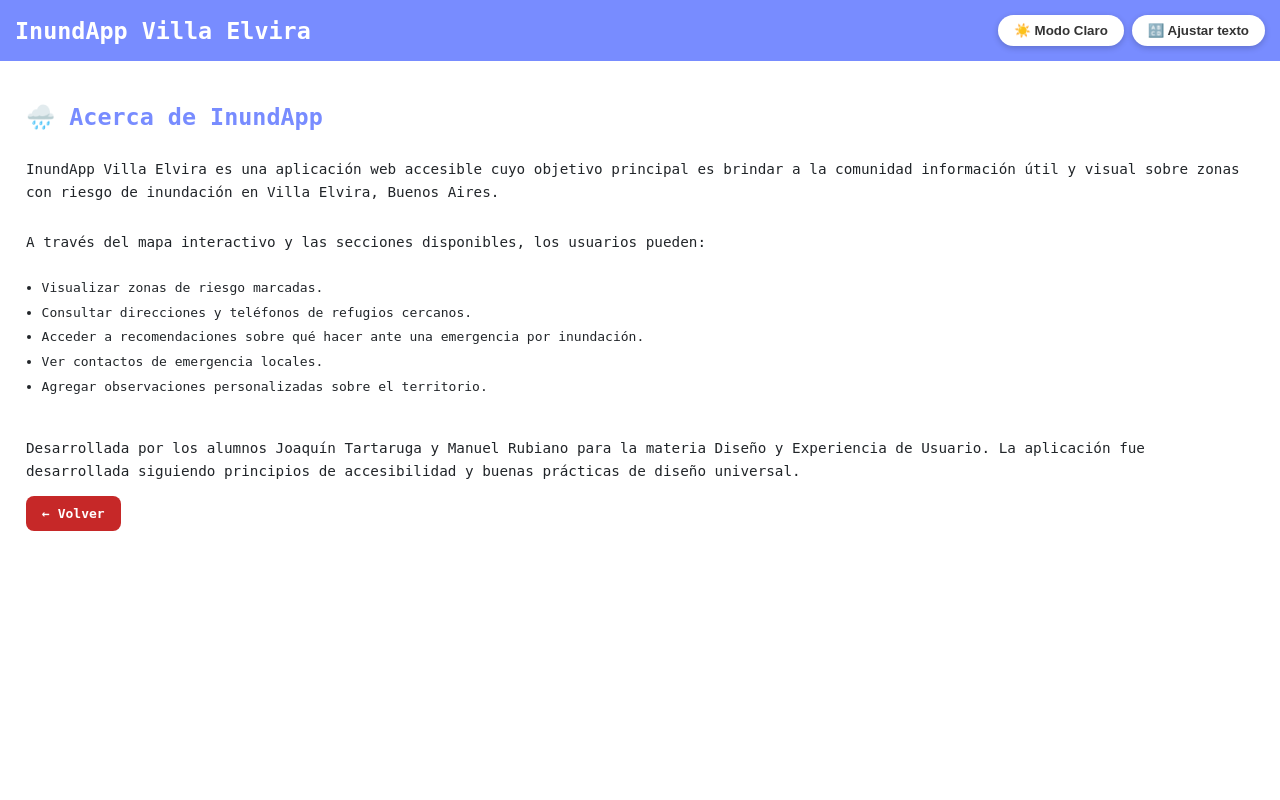
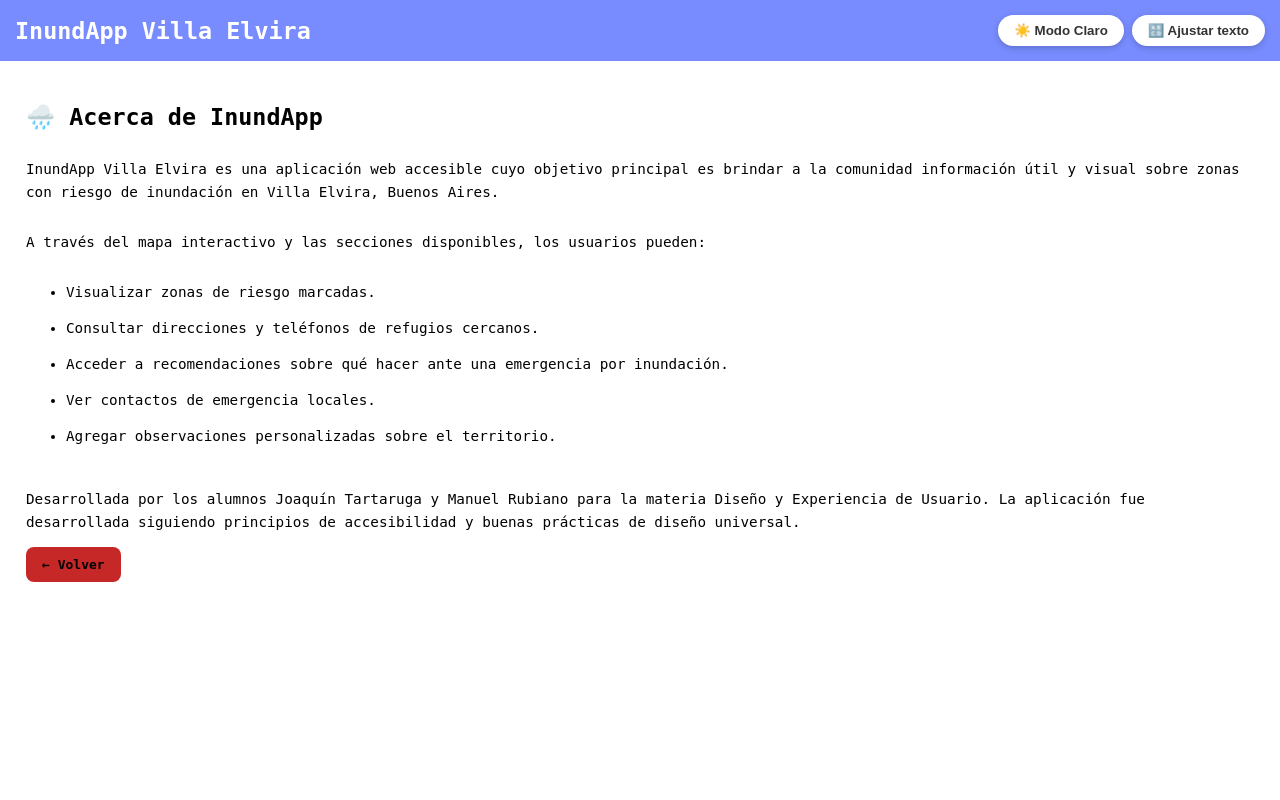
Before and after one commit to Joaco27/InundApp, a Flask app: page /about in a window 1280 px wide. Run offline with Flask 3, Linux system fonts and the light colour scheme; parts of the project's set-up code (start-up, migrations or seed data) failed here and were passed over.

Commit message:
botones modo oscuro y ajustar texto terminados

```diff
--- /dev/null
+++ b/project_deu/project_deu/static/js/main.js
@@ -0,0 +1,48 @@
+document.addEventListener("DOMContentLoaded", function () {
+  const modoBtn = document.getElementById('modo-btn');
+  const fuenteBtn = document.getElementById('fuente-btn');
+  const header = document.querySelector('.app-header');
+  const html = document.documentElement;
+  const body = document.body;
+  const appBody = document.querySelector('.app-body');
+  const chatMensajes = document.querySelector('.chat-mensajes');
+  const chatForm = document.querySelector('.chat-formulario');
+  const chatInput = document.querySelector('.chat-formulario input[type="text"]');
+  const chatButton = document.querySelector('.chat-formulario button');
+
+  let modoOscuro = false;
+  let tamañoFuente = 1;
+
+  modoBtn.addEventListener('click', () => {
+    modoOscuro = !modoOscuro;
+
+    body.style.backgroundColor = modoOscuro ? '#121212' : 'white';
+    body.style.color = modoOscuro ? '#f5f5f5' : 'black';
+    header.style.backgroundColor = modoOscuro ? '#333' : '#788CFF';
+    if (appBody) {
+      appBody.style.backgroundColor = modoOscuro ? '#181818' : 'white';
+      appBody.style.color = modoOscuro ? '#f5f5f5' : 'black';
+    }
+    if (chatMensajes) chatMensajes.style.backgroundColor = modoOscuro ? '#1e1e1e' : '#f9f9f9';
+
+    if (chatForm) chatForm.style.backgroundColor = modoOscuro ? '#2b2b2b' : '#fff';
+    if (chatInput) {
+      chatInput.style.backgroundColor = modoOscuro ? '#444' : '#fff';
+      chatInput.style.color = modoOscuro ? '#fff' : '#000';
+      chatInput.style.border = modoOscuro ? '1px solid #888' : '1px solid #ccc';
+    }
+    if (chatButton) {
+      chatButton.style.backgroundColor = modoOscuro ? '#388e3c' : '#43a047';
+      chatButton.style.color = '#fff';
+    }
+
+    modoBtn.innerText = modoOscuro ? '🌙 Modo Oscuro' : '☀️ Modo Claro';
+    modoBtn.setAttribute('aria-label', modoOscuro ? 'Cambiar a modo claro' : 'Cambiar a modo oscuro');
+  });
+
+  fuenteBtn.addEventListener('click', () => {
+    tamañoFuente += 0.1;
+    if (tamañoFuente > 1.3) tamañoFuente = 1;
+    html.style.fontSize = `${tamañoFuente}rem`;
+  });
+});
--- a/project_deu/project_deu/templates/acerca.html
+++ b/project_deu/project_deu/templates/acerca.html
@@ -8,9 +8,9 @@
     html, body {
       height: 100%;
       margin: 0;
-      background-color: #1e1e1e;
+      background-color: white;
       font-family: monospace;
-      color: #ffffff;
+      color: black;
     }
 
     .app {
@@ -61,8 +61,8 @@
       display: flex;
       flex-direction: column;
       padding: 2rem;
-      background-color: #ffffff;
-      color: #212529;
+      background-color: white;
+      color: inherit;
       overflow-y: auto;
     }
 
@@ -75,19 +75,13 @@
       gap: 10px;
     }
 
-    .app-body p {
+    .app-body p,
+    .app-body ul,
+    .app-body li {
       font-size: 1.1rem;
       line-height: 1.6;
       margin-bottom: 1rem;
-    }
-
-    .app-body ul {
-      padding-left: 1.2rem;
-      margin-bottom: 1.5rem;
-    }
-
-    .app-body ul li {
-      margin-bottom: 0.75rem;
+      color: inherit;
     }
 
     .btn-volver {
@@ -108,6 +102,11 @@
     .btn-volver:focus {
       background-color: #a22323;
       outline: none;
+    }
+
+    /* Herencia forzada para modo oscuro */
+    .app-body, .app-body * {
+      color: inherit !important;
     }
   </style>
 </head>
@@ -144,5 +143,7 @@
       <a class="btn-volver mt-3" href="{{ url_for('main.index') }}">← Volver</a>
     </div>
   </div>
+
+  <script src="/static/js/main.js"></script>
 </body>
 </html>
--- a/project_deu/project_deu/templates/agregar_observacion.html
+++ b/project_deu/project_deu/templates/agregar_observacion.html
@@ -181,6 +181,8 @@
     </div>
   </div>
 
+  <script src="/static/js/main.js"></script>
+
   <script>
     const form = document.getElementById('chat-form');
     const input = document.getElementById('mensaje');
--- a/project_deu/project_deu/templates/contactos.html
+++ b/project_deu/project_deu/templates/contactos.html
@@ -137,5 +137,8 @@
       <a class="btn-volver" href="{{ url_for('main.index') }}" aria-label="Volver a la página principal">← Volver</a>
     </div>
   </div>
+
+  <script src="/static/js/main.js"></script>
+
 </body>
 </html>
--- a/project_deu/project_deu/templates/index.html
+++ b/project_deu/project_deu/templates/index.html
@@ -193,6 +193,8 @@
 
   <!-- Leaflet JS -->
   <script src="https://unpkg.com/leaflet@1.9.4/dist/leaflet.js"></script>
+  <script src="/static/js/main.js"></script>
+
   <script>
     const map = L.map('map').setView([-34.9331, -57.9131], 15);
     L.tileLayer('https://{s}.tile.openstreetmap.org/{z}/{x}/{y}.png', {
--- a/project_deu/project_deu/templates/que_hacer.html
+++ b/project_deu/project_deu/templates/que_hacer.html
@@ -136,5 +136,8 @@
       <a class="btn-volver" href="{{ url_for('main.index') }}">← Volver</a>
     </div>
   </div>
+
+  <script src="/static/js/main.js"></script>
+
 </body>
 </html>
```
Also changed, not shown: project_deu/project_deu/static/estilos.css (+36 -0 lines), project_deu/project_deu/templates/refugios.html (+33 -25 lines).
